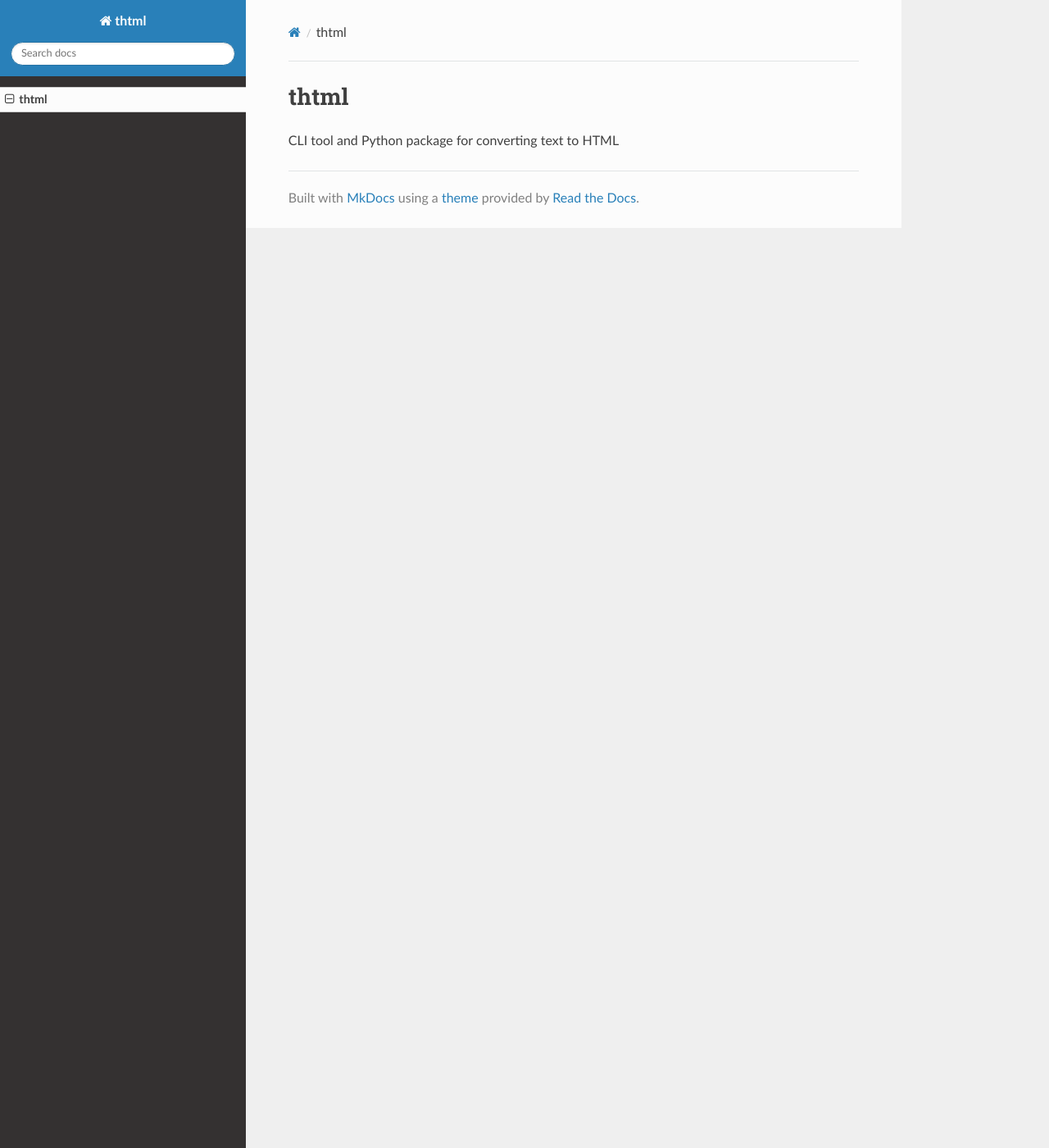
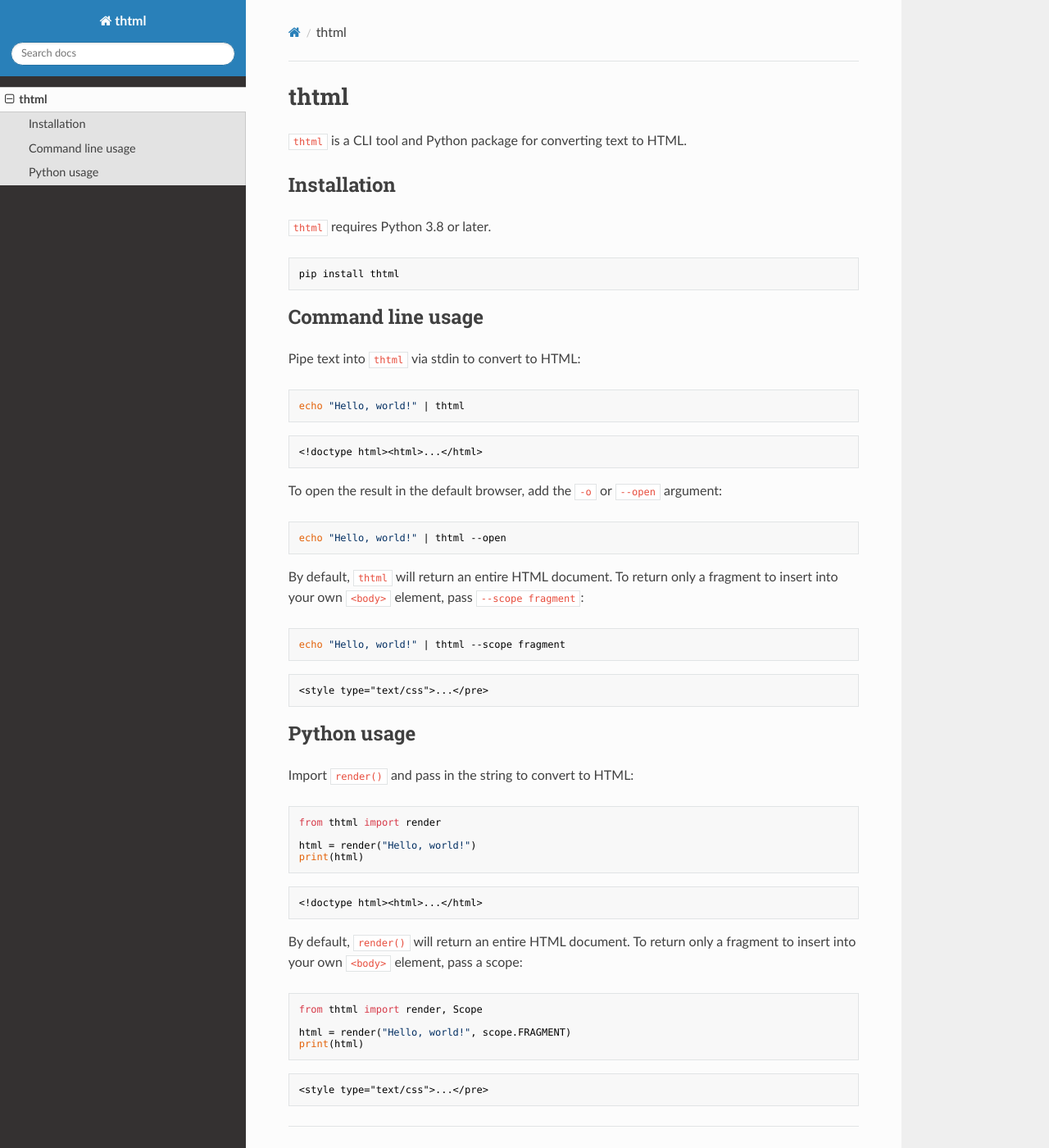
Before and after one commit to cariad/thtml, an MkDocs documentation site: the page built from docs/index.md, in a window 1280 px wide and 1400 px high. Shown: the whole window at 82% size. Built offline with MkDocs 1.6.1, drawn with Linux system fonts in a browser that asks for light colours; nearby versions of some CDN libraries.

Commit message:
Add documentation

````diff
--- a/docs/index.md
+++ b/docs/index.md
@@ -1,3 +1,67 @@
 # thtml
 
-CLI tool and Python package for converting text to HTML
+`thtml` is a CLI tool and Python package for converting text to HTML.
+
+## Installation
+
+`thtml` requires Python 3.8 or later.
+
+```bash
+pip install thtml
+```
+
+## Command line usage
+
+Pipe text into `thtml` via stdin to convert to HTML:
+
+```bash
+echo "Hello, world!" | thtml
+```
+
+```text
+<!doctype html><html>...</html>
+```
+
+To open the result in the default browser, add the `-o` or `--open` argument:
+
+```bash
+echo "Hello, world!" | thtml --open
+```
+
+By default, `thtml` will return an entire HTML document. To return only a fragment to insert into your own `<body>` element, pass `--scope fragment`:
+
+```bash
+echo "Hello, world!" | thtml --scope fragment
+```
+
+```text
+<style type="text/css">...</pre>
+```
+
+## Python usage
+
+Import `render()` and pass in the string to convert to HTML:
+
+```python
+from thtml import render
+
+html = render("Hello, world!")
+print(html)
+```
+
+```text
+<!doctype html><html>...</html>
+```
+
+By default, `render()` will return an entire HTML document. To return only a fragment to insert into your own `<body>` element, pass a scope:
+
+```python
+from thtml import render, Scope
+
+html = render("Hello, world!", scope.FRAGMENT)
+print(html)
+```
+
+```text
+<style type="text/css">...</pre>
+```
````
